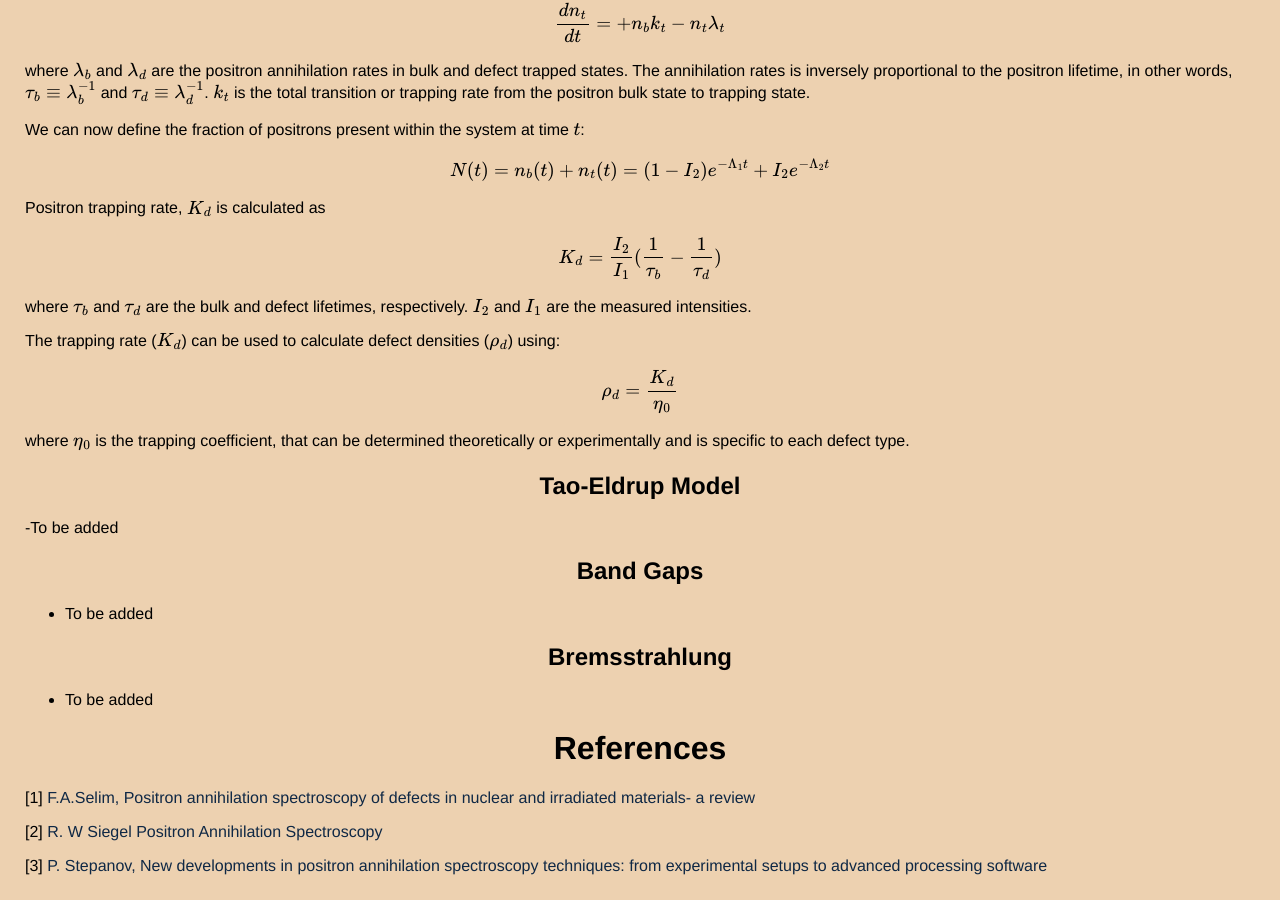
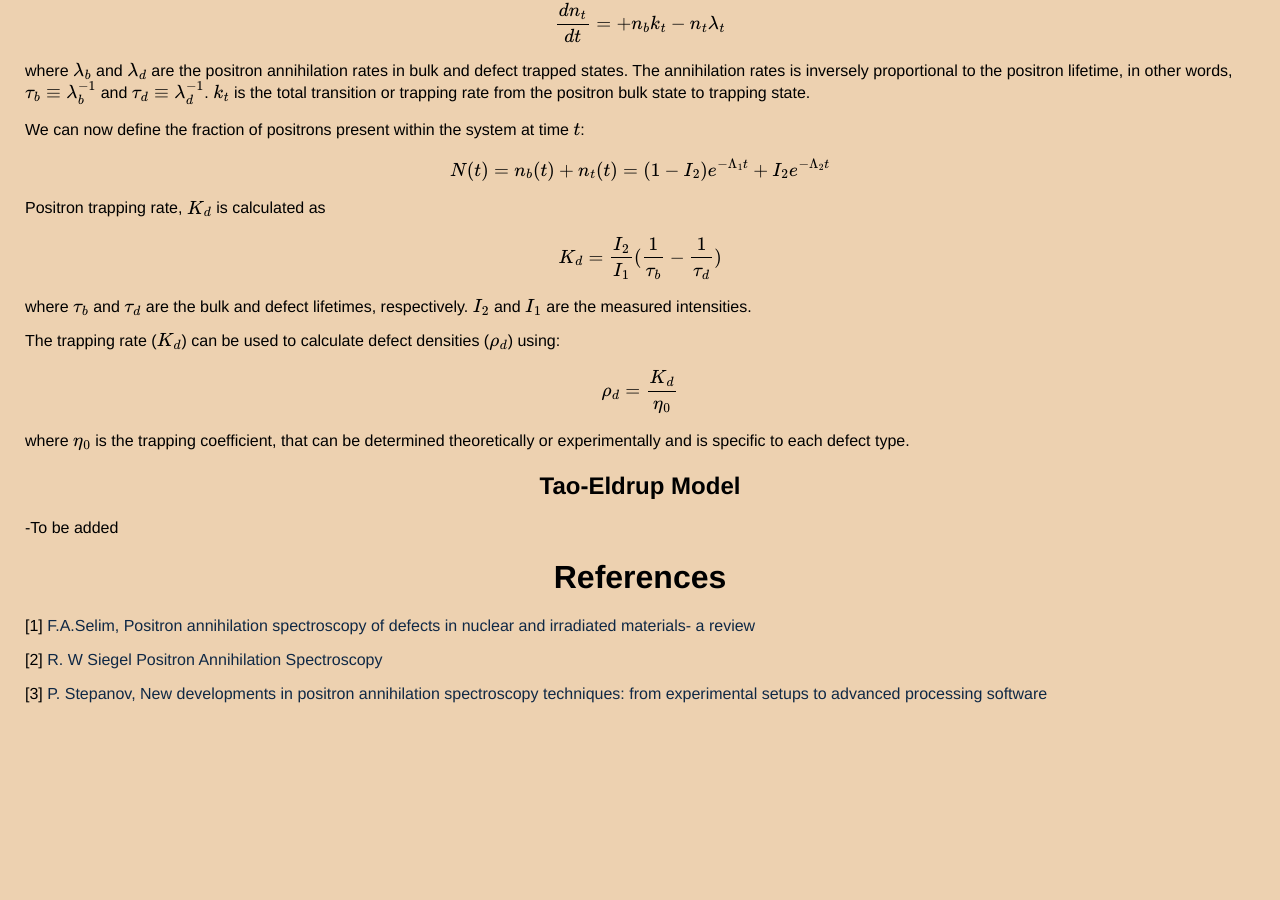
Before and after one commit to thaihangchung7/thaihangchung7.github.io, a Jekyll site: the page built from _notes/PositronAS.md, in a window 1280 px wide and 900 px high, scrolled down 4567 px. Built offline with Jekyll 4.4.1, drawn with Linux system fonts in a browser that asks for light colours; formulas are drawn with MathJax 3; after the commit the page ends 5295 px from its top, so only the background shows below that.

Commit message:
Removing sections from positron notes and adding figure

```diff
--- a/_notes/PositronAS.md
+++ b/_notes/PositronAS.md
@@ -170,18 +170,10 @@ The trapping rate ($$K_{d}$$) can be used to calculate defect densities ($$ \rho
 $$ \rho_{d} = \frac{K_{d}}{\eta_{0}}$$
 
 where $$\eta_{0}$$ is the trapping coefficient, that can be determined theoretically or experimentally and is specific to each defect type.
+
 ## Tao-Eldrup Model
 
 -To be added
-
-
-## Band Gaps
-
-- To be added
-
-## Bremsstrahlung
-
-- To be added
 
 # References
 
```
Also changed, not shown: assets/kronigpenny.png (added).
